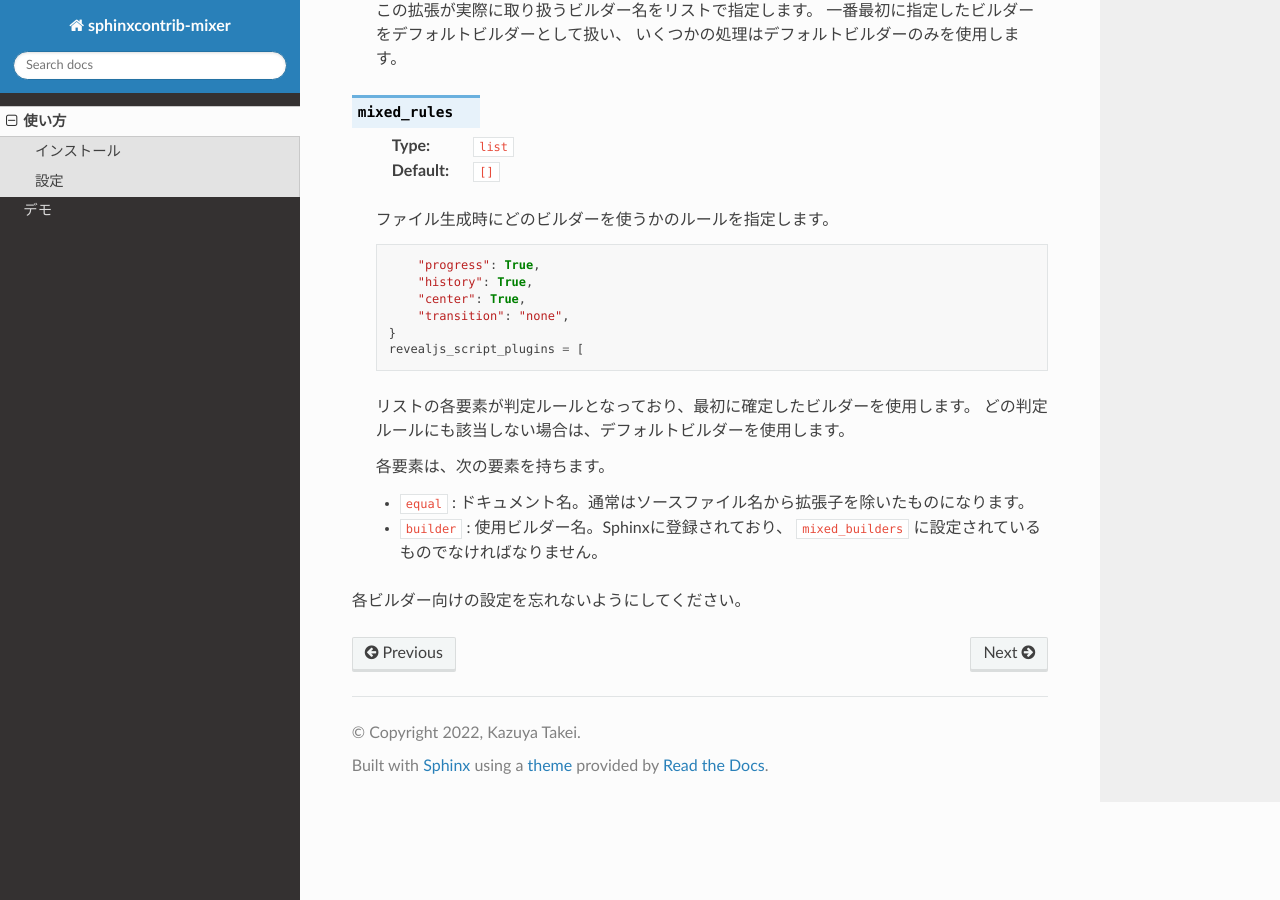
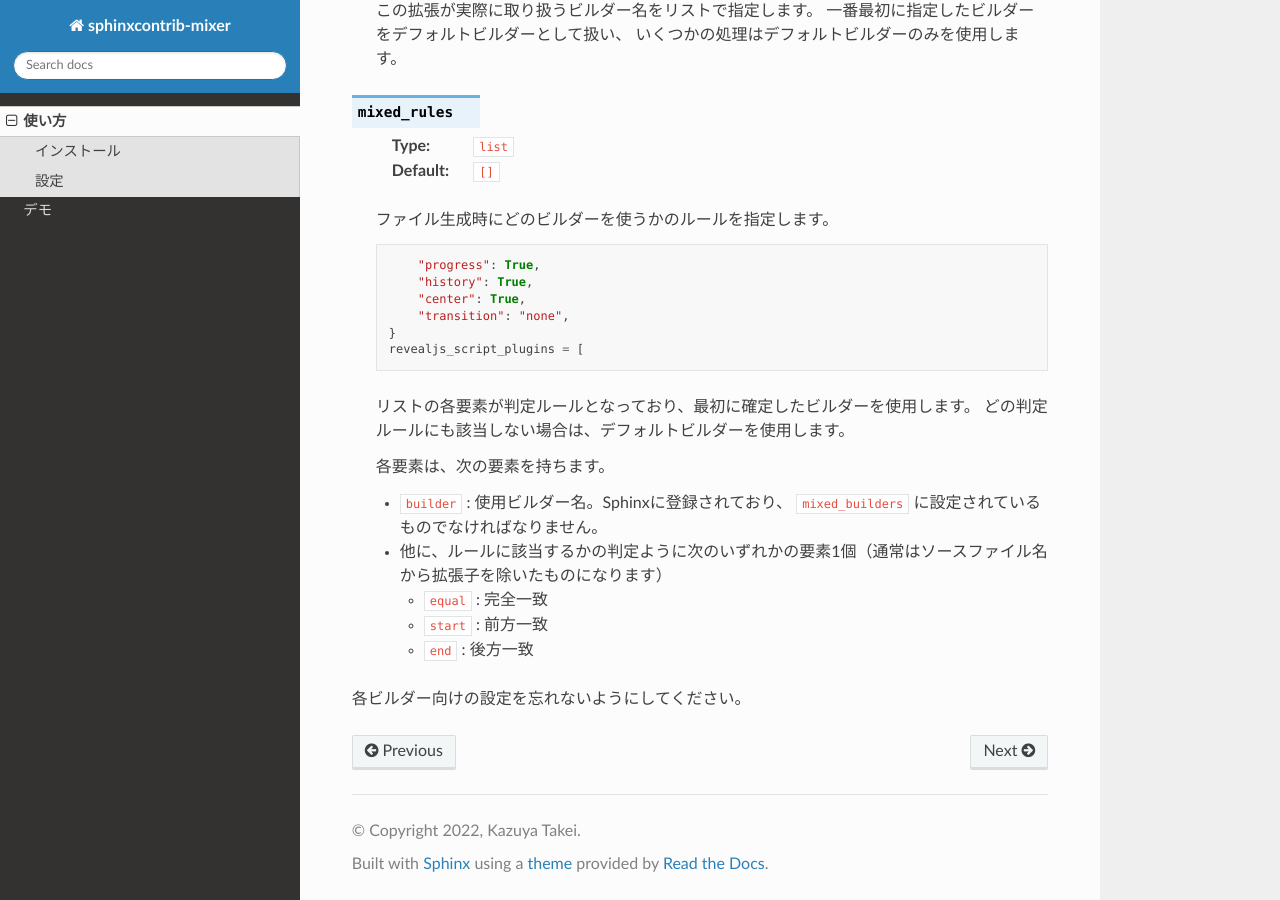
Before and after one commit to attakei-lab/sphinxcontrib-mixed-builder, a Sphinx documentation site: the page built from doc/usage.rst, in a window 1280 px wide and 900 px high, scrolled down 810 px. Built offline with Sphinx 7.4.7 and the Read the Docs theme 2.0.0, drawn with Linux system fonts in a browser that asks for light colours.

Commit message:
feat: Supporting for left/right -hand matches

```diff
--- a/README.rst
+++ b/README.rst
@@ -39,7 +39,6 @@ After configure, run ``make mixed``
            "equal": "index",
            "builder": "html",
        },
-       # TODO: Not implemented
        {
            "start": "slides/",
            "builder": "revaljs"
--- a/doc/conf.py
+++ b/doc/conf.py
@@ -42,10 +42,10 @@ revealjs_css_files = [
 ]
 
 # -- Options for MIXED output
-mixed_builders = ["html", "revealjs"]
+mixed_builders = ["dirhtml", "revealjs"]
 mixed_rules = [
     {
-        "equal": "slides/introduction",
+        "start": "slides/",
         "builder": "revealjs",
     }
 ]
--- a/doc/usage.rst
+++ b/doc/usage.rst
@@ -49,8 +49,11 @@
 
     各要素は、次の要素を持ちます。
 
-    - ``equal`` : ドキュメント名。通常はソースファイル名から拡張子を除いたものになります。
     - ``builder`` : 使用ビルダー名。Sphinxに登録されており、 ``mixed_builders`` に設定されているものでなければなりません。
+    - 他に、ルールに該当するかの判定ように次のいずれかの要素1個（通常はソースファイル名から拡張子を除いたものになります）
 
+      - ``equal`` : 完全一致
+      - ``start`` : 前方一致
+      - ``end`` : 後方一致
 
 各ビルダー向けの設定を忘れないようにしてください。
```
Also changed, not shown: 1 other file.
